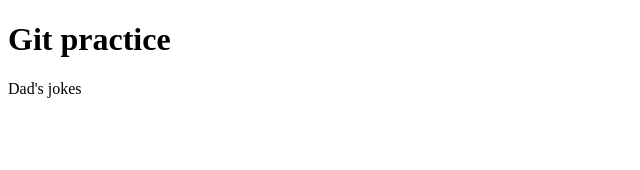
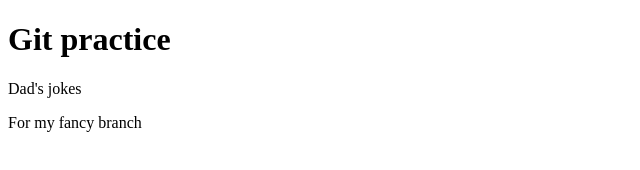
Before and after one commit to luluwheelan/JS_Git_Pratice, a plain HTML site: page index.html in a window 1280 px wide. Shown: the whole page, without its empty margins (0-640 px from the left). Drawn offline with Linux system fonts and the light colour scheme.

Commit message:
push to fancy

```diff
--- a/index.html
+++ b/index.html
@@ -5,5 +5,6 @@
   <body>
   	<h1>Git practice</h1>
   	<p>Dad's jokes</p>
+  	<p>For my fancy branch</p>
   </body>
   </html>
```
